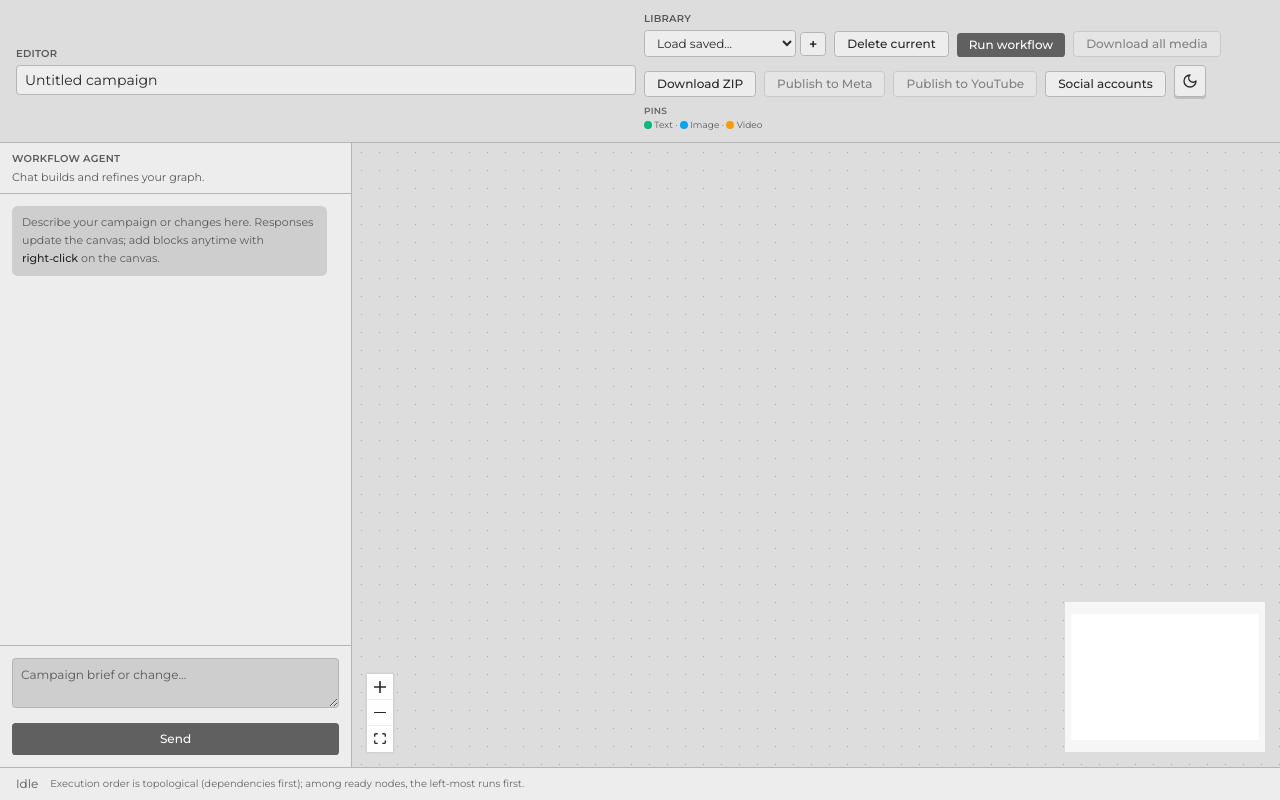
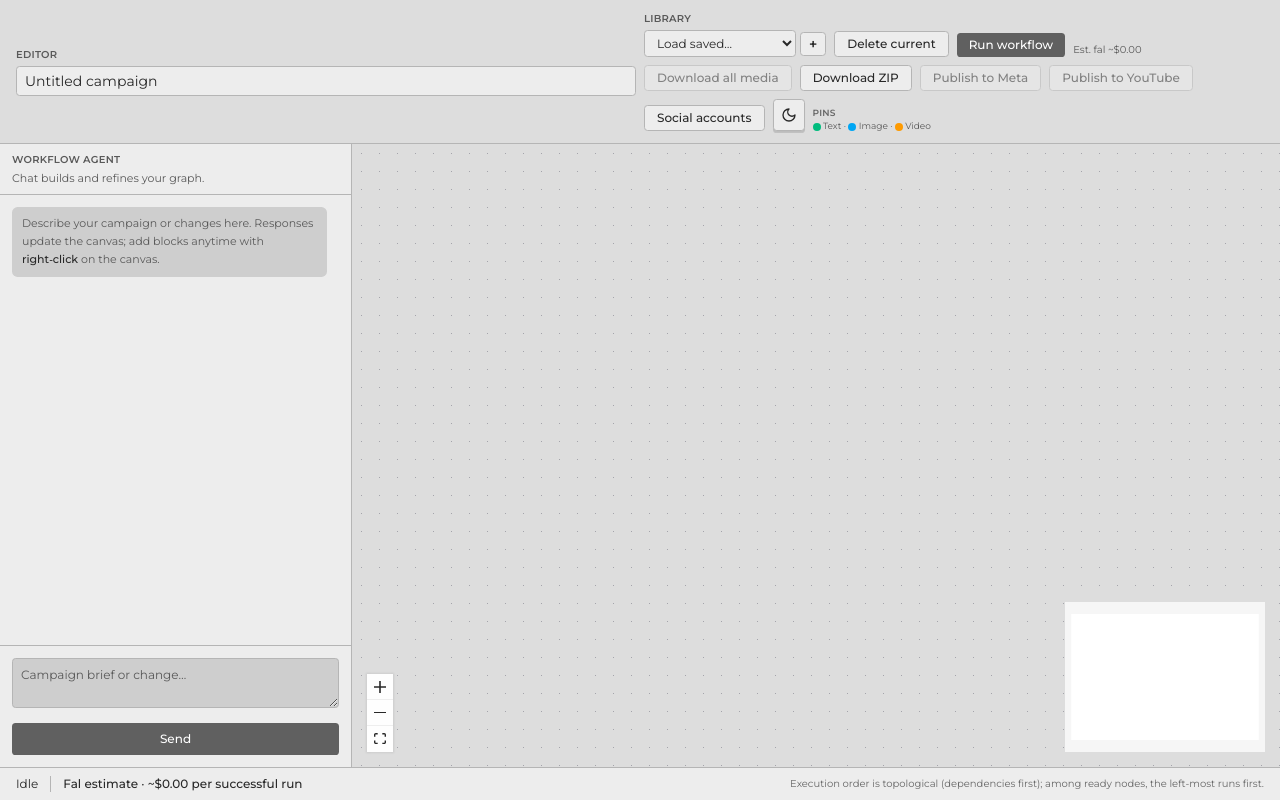
Before and after one commit to tkuhemiya/native-gen, a Next.js app: page / in a window 1280 px wide. Built offline with nearby package versions, Linux system fonts and the light colour scheme.

Commit message:
price edt

```diff
--- a/src/app/api/fal/text-to-image/route.ts
+++ b/src/app/api/fal/text-to-image/route.ts
@@ -20,7 +20,7 @@ const bodySchema = z.object({
 
 /**
  * Text → image via fal (workflow Flux node). Flux Schnell–compatible input; default model ID is
- * {@link DEFAULT_FAL_TEXT_TO_IMAGE_MODEL} (~$0.003/MP on fal — verify on the model page).
+ * {@link DEFAULT_FAL_TEXT_TO_IMAGE_MODEL} (**$0.003/MP** — see `src/lib/fal/fal-model-pricing.ts`).
  */
 export async function POST(req: Request) {
   if (!process.env.FAL_KEY) {
--- a/src/components/workflow/WorkflowEditor.tsx
+++ b/src/components/workflow/WorkflowEditor.tsx
@@ -57,6 +57,7 @@ import {
 } from "@/lib/workflow/storage";
 import { zipRuntimeOutputs } from "@/lib/workflow/zip-outputs";
 import { normalizeWorkflowDocument } from "@/lib/workflow/migrate";
+import { estimateWorkflowFalUsd } from "@/lib/workflow/estimate-workflow-fal-usd";
 
 const nodeTypes = {
   mediaInput: MediaInputNode,
@@ -313,6 +314,27 @@ export function WorkflowEditor() {
     const parsed = workflowDocumentSchema.safeParse(doc);
     return parsed.success ? parsed.data : null;
   }, [workflowId, workflowName, nodes, edges]);
+
+  const falRunCostEstimate = useMemo(() => {
+    const snap = getAgentCanvasSnapshot();
+    if (!snap) return null;
+    return estimateWorkflowFalUsd(snap);
+  }, [getAgentCanvasSnapshot]);
+
+  const falEstimateTooltip = useMemo(() => {
+    if (!falRunCostEstimate) {
+      return "Validating the workflow…";
+    }
+    if (!falRunCostEstimate.ok) {
+      return falRunCostEstimate.error;
+    }
+    const { totalUsd, lineItems, disclaimer } = falRunCostEstimate;
+    const lines = lineItems.map(
+      (li) =>
+        `${li.label}: ${li.calls.map((c) => `${c.intent} $${c.usd.toFixed(2)}`).join(", ")}`,
+    );
+    return `Est. fal.ai cost (one successful run): ~$${totalUsd.toFixed(2)}\n\n${lines.join("\n")}\n\n${disclaimer}`;
+  }, [falRunCostEstimate]);
 
   useEffect(() => {
     if (!storageHydrated) return;
@@ -844,6 +866,21 @@ export function WorkflowEditor() {
           >
             Run workflow
           </button>
+          {falRunCostEstimate?.ok ? (
+            <span
+              className="max-w-[160px] truncate text-[10px] text-muted-foreground"
+              title={falEstimateTooltip}
+            >
+              Est. fal ~${falRunCostEstimate.totalUsd.toFixed(2)}
+            </span>
+          ) : falRunCostEstimate && !falRunCostEstimate.ok ? (
+            <span
+              className="max-w-[140px] truncate text-[10px] text-amber-600 dark:text-amber-500"
+              title={falEstimateTooltip}
+            >
+              Cost est. unavailable
+            </span>
+          ) : null}
           <button
             type="button"
             className="rounded-md border border-border bg-card px-3 py-1 text-xs font-medium text-card-foreground hover:bg-accent disabled:cursor-not-allowed disabled:opacity-50"
@@ -984,7 +1021,28 @@ export function WorkflowEditor() {
       />
 
       <footer className="flex flex-wrap items-center gap-3 border-t border-border bg-card px-4 py-2 text-xs text-muted-foreground">
-        {status ? <span className="text-foreground">{status}</span> : <span>Idle</span>}
+        <div className="flex min-w-0 flex-1 flex-wrap items-center gap-x-3 gap-y-1">
+          <span className="shrink-0 text-foreground">{status ?? "Idle"}</span>
+          {falRunCostEstimate?.ok ? (
+            <span
+              className="min-w-0 max-w-full shrink border-l border-border pl-3 font-medium text-foreground"
+              title={falEstimateTooltip}
+            >
+              Fal estimate · ~${falRunCostEstimate.totalUsd.toFixed(2)} per successful run
+            </span>
+          ) : falRunCostEstimate && !falRunCostEstimate.ok ? (
+            <span
+              className="min-w-0 shrink border-l border-border pl-3 text-amber-600 dark:text-amber-500"
+              title={falEstimateTooltip}
+            >
+              Fal estimate unavailable (fix graph wiring)
+            </span>
+          ) : (
+            <span className="border-l border-border pl-3 text-muted-foreground/80">
+              Fal estimate · — (invalid workflow document)
+            </span>
+          )}
+        </div>
         {lastOutputs ? (
           <span>
             Last run: {Object.keys(lastOutputs).length} node outputs
--- /dev/null
+++ b/src/lib/fal/fal-model-pricing.ts
@@ -0,0 +1,78 @@
+import type { FalFluxPresetSize } from "@/lib/fal/text-to-image-config";
+
+/**
+ * USD estimates from fal.ai **Pricing** sections on each model page (re-fetch if bills drift).
+ *
+ * - flux/schnell: $0.003 / megapixel
+ * - veo3.1/lite: per second by resolution + audio
+ * - wan/v2.7/image-to-video: $0.10/s (720p), $0.15/s (1080p)
+ * - florence-2-large/caption: listed as $0 per compute seconds — treated as $0 here
+ */
+
+export const FAL_FLUX_SCHNELL_USD_PER_MEGAPIXEL = 0.003;
+
+/** Megapixels for fal Flux Schnell presets (matches FAL_FLUX_IMAGE_SIZE_DIMENSIONS pixel counts). */
+export const FLUX_PRESET_MEGAPIXELS: Record<FalFluxPresetSize, number> = {
+  landscape_16_9: (1024 * 576) / 1_000_000,
+  portrait_16_9: (576 * 1024) / 1_000_000,
+  square_hd: (1024 * 1024) / 1_000_000,
+  square: (512 * 512) / 1_000_000,
+  landscape_4_3: (1024 * 768) / 1_000_000,
+  portrait_4_3: (768 * 1024) / 1_000_000,
+};
+
+export function falFluxSchnellImageUsd(imageSize: FalFluxPresetSize): number {
+  return FLUX_PRESET_MEGAPIXELS[imageSize] * FAL_FLUX_SCHNELL_USD_PER_MEGAPIXEL;
+}
+
+/** Veo 3.1 Lite — per-second rates from https://fal.ai/models/fal-ai/veo3.1/lite */
+export function falVeo31LiteUsdPerSecond(opts: {
+  resolution: "720p" | "1080p";
+  withAudio: boolean;
+}): number {
+  if (opts.resolution === "720p") {
+    return opts.withAudio ? 0.05 : 0.03;
+  }
+  return opts.withAudio ? 0.08 : 0.05;
+}
+
+/**
+ * Mirrors `src/app/api/fal/generation/route.ts`: 1080p forces 8s duration for billing.
+ */
+export function effectiveVeoDurationSecondsForBilling(
+  duration: "4s" | "6s" | "8s",
+  resolution: "720p" | "1080p",
+): 4 | 6 | 8 {
+  if (resolution === "1080p" && duration !== "8s") return 8;
+  if (duration === "4s") return 4;
+  if (duration === "6s") return 6;
+  return 8;
+}
+
+export function falVeo31LiteRunUsd(opts: {
+  duration: "4s" | "6s" | "8s";
+  resolution: "720p" | "1080p";
+  videoSilent: boolean;
+}): number {
+  const seconds = effectiveVeoDurationSecondsForBilling(opts.duration, opts.resolution);
+  const perSec = falVeo31LiteUsdPerSecond({
+    resolution: opts.resolution,
+    withAudio: !opts.videoSilent,
+  });
+  return perSec * seconds;
+}
+
+/** WAN 2.7 image/video-to-video — https://fal.ai/models/fal-ai/wan/v2.7/image-to-video */
+export function falWan27VideoUsdPerSecond(resolution: "720p" | "1080p"): number {
+  return resolution === "720p" ? 0.1 : 0.15;
+}
+
+export function falWan27RunUsd(durationSec: number, resolution: "720p" | "1080p"): number {
+  return falWan27VideoUsdPerSecond(resolution) * durationSec;
+}
+
+/** Florence caption endpoint lists $0 / compute-second — no per-call dollar line item. */
+export const FAL_FLORENCE_CAPTION_ESTIMATE_USD = 0;
+
+export const FAL_PRICING_DISCLAIMER =
+  "USD estimates from fal.ai model pages (flux/schnell, veo3.1/lite, wan/v2.7/image-to-video, florence-2-large/caption). Does not include retries, account discounts, or different models set via FAL_* env vars.";
--- a/src/lib/fal/generation-models.ts
+++ b/src/lib/fal/generation-models.ts
@@ -1,4 +1,4 @@
-/** Defaults tuned for lowest-cost demos on fal (verify pricing on model pages). */
+/** Defaults: flux/schnell, veo3.1/lite, wan i2v — USD estimates in `fal-model-pricing.ts`. */
 
 export const DEFAULT_FAL_TEXT_TO_VIDEO_MODEL = "fal-ai/veo3.1/lite";
 export const DEFAULT_FAL_IMAGE_VIDEO_MODEL = "fal-ai/wan/v2.7/image-to-video";
--- a/src/lib/fal/text-to-image-config.ts
+++ b/src/lib/fal/text-to-image-config.ts
@@ -3,10 +3,8 @@ import { z } from "zod";
 /**
  * Fal text→image (workflow Flux node → POST `/api/fal/text-to-image`).
  *
- * Pricing (verify on fal): **FLUX.1 [schnell]** is billed about **$0.003/megapixel** on
- * https://fal.ai/models/fal-ai/flux/schnell — lower per MP than e.g. FLUX.2 Klein (~$0.009/MP) and
- * FLUX.2 [dev] (~$0.012/MP) per fal’s own comparison content. This app’s input shape matches Schnell;
- * other endpoints need a different payload.
+ * **Billing:** Flux.1 [schnell] is **$0.003 per megapixel** on
+ * https://fal.ai/models/fal-ai/flux/schnell — see `src/lib/fal/fal-model-pricing.ts` for estimates.
  */
 
 /** Default fal queue model for our text→image route (cheapest Flux text→image tier we support). */
--- /dev/null
+++ b/src/lib/workflow/estimate-workflow-fal-usd.ts
@@ -0,0 +1,126 @@
+import {
+  FAL_FLORENCE_CAPTION_ESTIMATE_USD,
+  FAL_PRICING_DISCLAIMER,
+  falFluxSchnellImageUsd,
+  falVeo31LiteRunUsd,
+  falWan27RunUsd,
+} from "@/lib/fal/fal-model-pricing";
+import { assertConnectedDAG, GraphError } from "./graph";
+import {
+  incomingMediaLanes,
+  outgoingMediaLanes,
+  planGeneration,
+} from "./generation-plan";
+import type { WorkflowDocument } from "./schema";
+import { buildIncomingByTarget } from "./workflow-plan";
+
+export type FalCostLineCall = {
+  intent: string;
+  usd: number;
+  detail: string;
+};
+
+export type FalCostLineItem = {
+  nodeId: string;
+  label: string;
+  calls: FalCostLineCall[];
+};
+
+export type EstimateWorkflowFalUsdResult =
+  | {
+      ok: true;
+      lineItems: FalCostLineItem[];
+      totalUsd: number;
+      disclaimer: string;
+    }
+  | { ok: false; error: string };
+
+/**
+ * Predict fal spend for one successful run over `doc`, using the same `planGeneration`
+ * routing as `runWorkflowDAG` and rates from `fal-model-pricing.ts`.
+ */
+export function estimateWorkflowFalUsd(doc: WorkflowDocument): EstimateWorkflowFalUsdResult {
+  try {
+    assertConnectedDAG(doc.nodes, doc.edges);
+  } catch (e) {
+    return { ok: false, error: e instanceof GraphError ? e.message : String(e) };
+  }
+
+  const incomingByTarget = buildIncomingByTarget(doc.edges);
+  const lineItems: FalCostLineItem[] = [];
+  let totalUsd = 0;
+
+  for (const node of doc.nodes) {
+    if (node.data.kind !== "generationBlock") continue;
+
+    let plan;
+    try {
+      const inL = incomingMediaLanes(node.id, incomingByTarget);
+      const outL = outgoingMediaLanes(node.id, doc.edges);
+      plan = planGeneration(inL, outL);
+    } catch (e) {
+      return { ok: false, error: e instanceof GraphError ? e.message : String(e) };
+    }
+
+    const calls: FalCostLineCall[] = [];
+    const label = node.data.label.trim() || "Generation";
+
+    if (plan.needPassthroughText) {
+      calls.push({ intent: "text-passthrough", usd: 0, detail: "No fal call (text only)" });
+    }
+    if (plan.needCaption) {
+      calls.push({
+        intent: "image-to-text",
+        usd: FAL_FLORENCE_CAPTION_ESTIMATE_USD,
+        detail: "fal-ai/florence-2-large/caption (listed $0/compute-s on fal)",
+      });
+    }
+    if (plan.needTextToImage) {
+      const usd = falFluxSchnellImageUsd(node.data.imageSize);
+      calls.push({
+        intent: "text-to-image",
+        usd,
+        detail: `fal-ai/flux/schnell · ${node.data.imageSize} · $0.003/MP`,
+      });
+    }
+    if (plan.needTextToVideo) {
+      const usd = falVeo31LiteRunUsd({
+        duration: node.data.videoDuration,
+        resolution: node.data.videoResolution,
+        videoSilent: node.data.videoSilent,
+      });
+      const audio = node.data.videoSilent ? "silent" : "with audio";
+      calls.push({
+        intent: "text-to-video",
+        usd,
+        detail: `fal-ai/veo3.1/lite · ${node.data.videoDuration} · ${node.data.videoResolution} · ${audio}`,
+      });
+    }
+    if (plan.needImageToVideo) {
+      const usd = falWan27RunUsd(node.data.wanDurationSec, node.data.wanResolution);
+      calls.push({
+        intent: "image-to-video",
+        usd,
+        detail: `fal-ai/wan/v2.7/image-to-video · ${node.data.wanDurationSec}s · ${node.data.wanResolution}`,
+      });
+    }
+    if (plan.needVideoToVideo) {
+      const usd = falWan27RunUsd(node.data.wanDurationSec, node.data.wanResolution);
+      calls.push({
+        intent: "video-to-video",
+        usd,
+        detail: `fal-ai/wan/v2.7/image-to-video · ${node.data.wanDurationSec}s · ${node.data.wanResolution} (video in)`,
+      });
+    }
+
+    lineItems.push({ nodeId: node.id, label, calls });
+    totalUsd += calls.reduce((a, c) => a + c.usd, 0);
+  }
+
+  return {
+    ok: true,
+    lineItems,
+    totalUsd: Math.round(totalUsd * 100) / 100,
+    disclaimer: FAL_PRICING_DISCLAIMER,
+  };
+}
```
